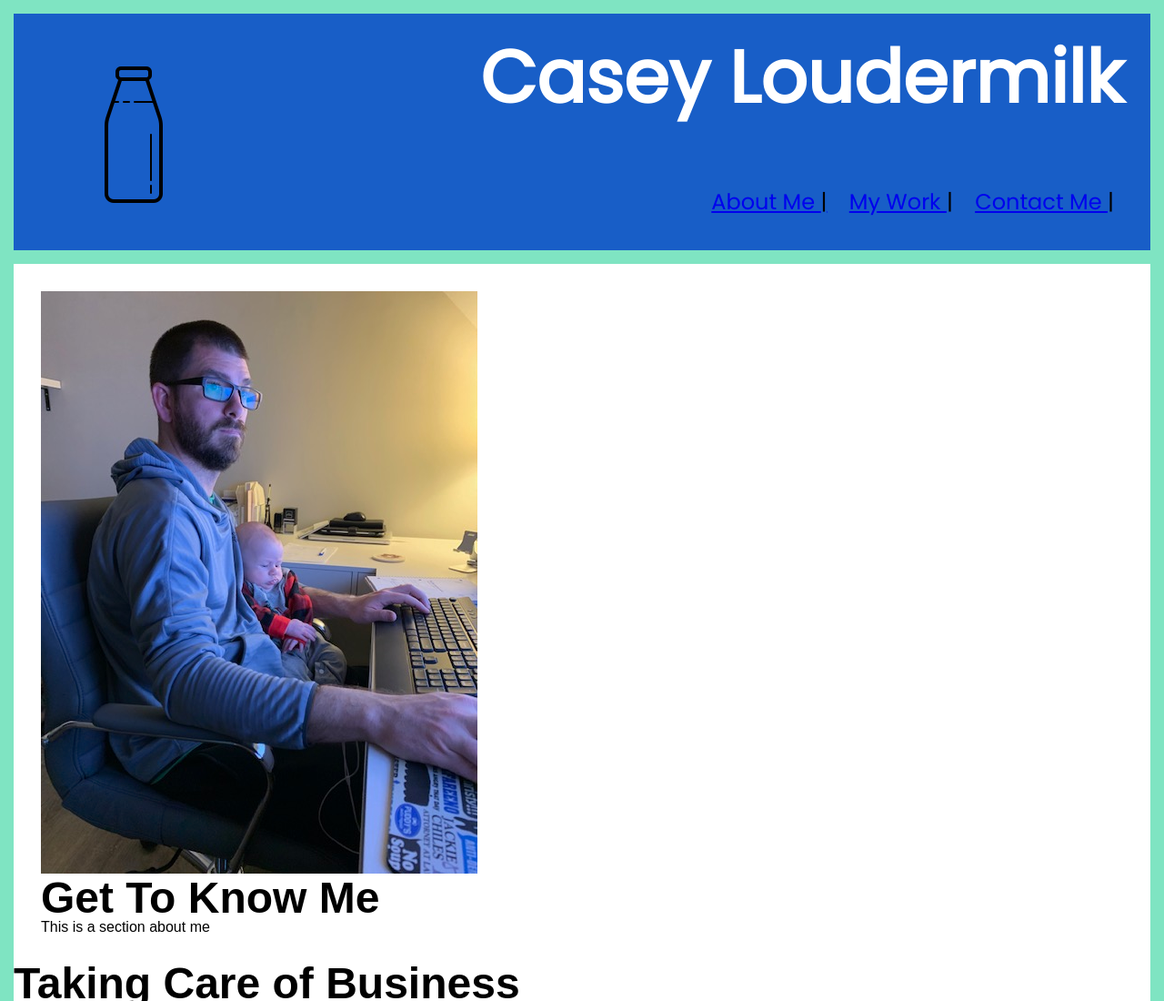
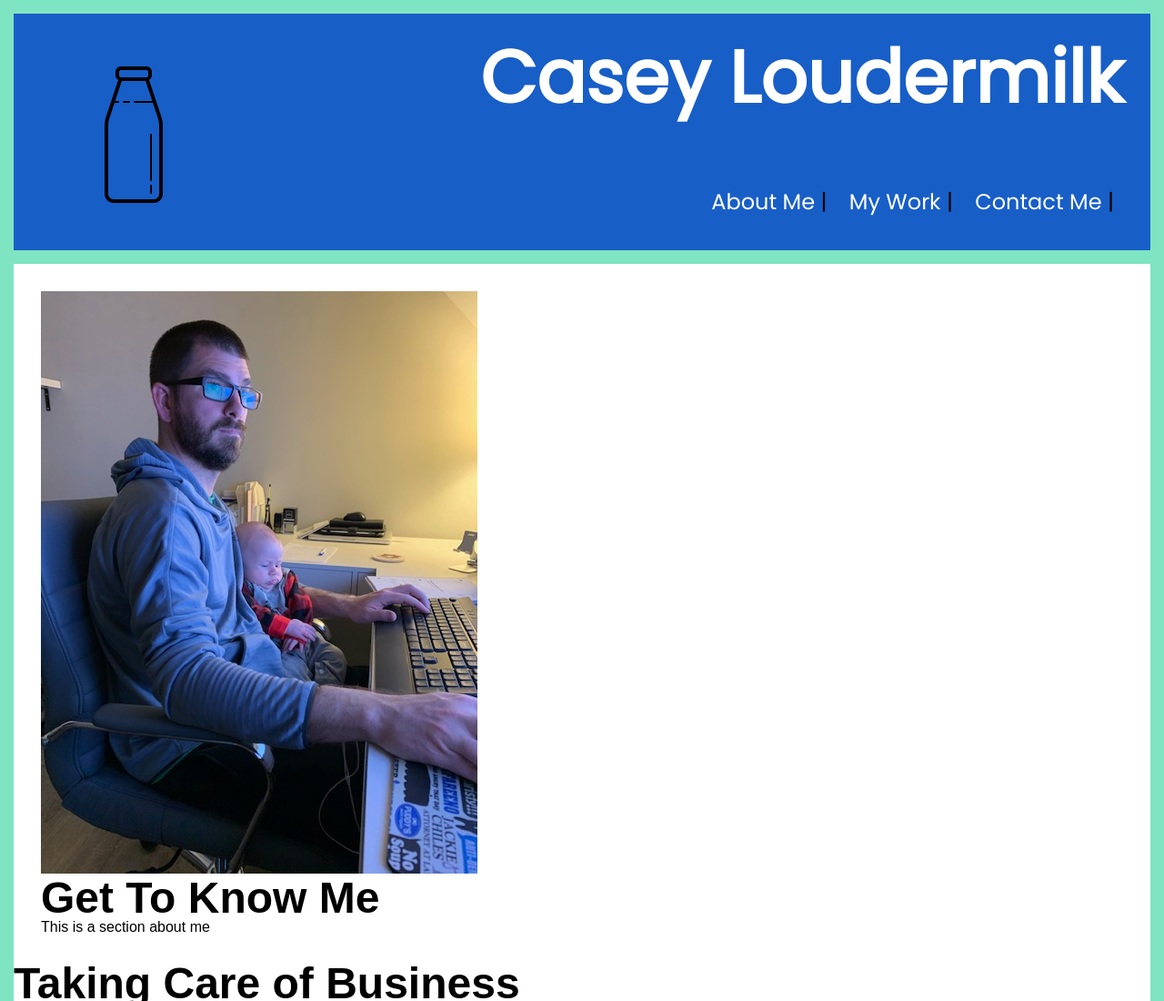
Before and after one commit to cloud3118/homework2-advcss, a plain HTML site: page index.html in a window 1280 px wide. Shown: the top 1100 px of the page at 91% size. Drawn offline with Linux system fonts and the light colour scheme.

Commit message:
fixed style of navbar links

```diff
--- a/Assets/style.css
+++ b/Assets/style.css
@@ -31,11 +31,15 @@ h1 {
 .navbar .navbar_list .navbaritem {
     display: inline-block;
     font-size: 1.5em;
-
-}
+   }
 
 .navbaritem {
     padding: 10px;
+}
+
+.navbarlink {
+    color: white;
+    text-decoration: none;
 }
 
 .dividerbar {
```
